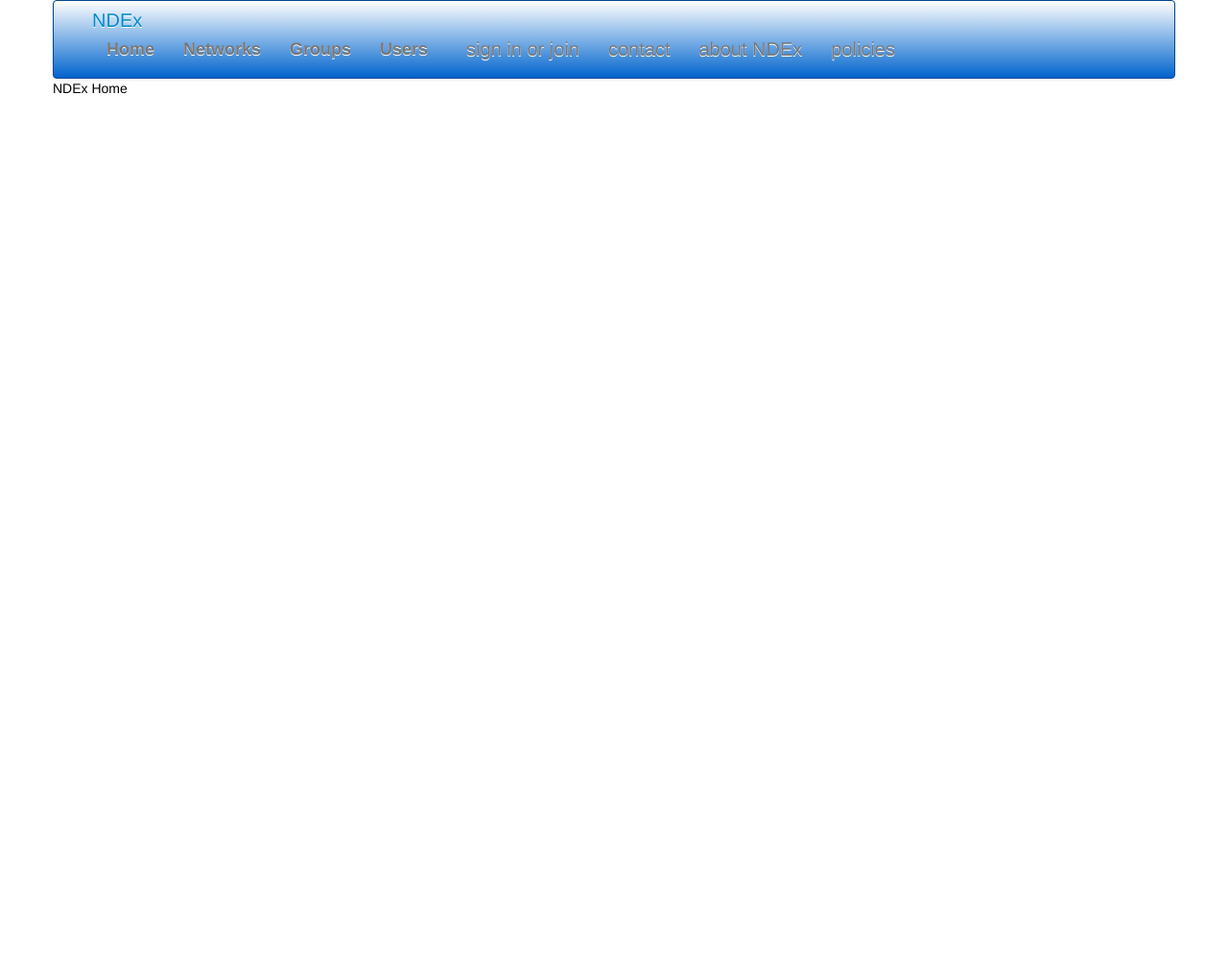
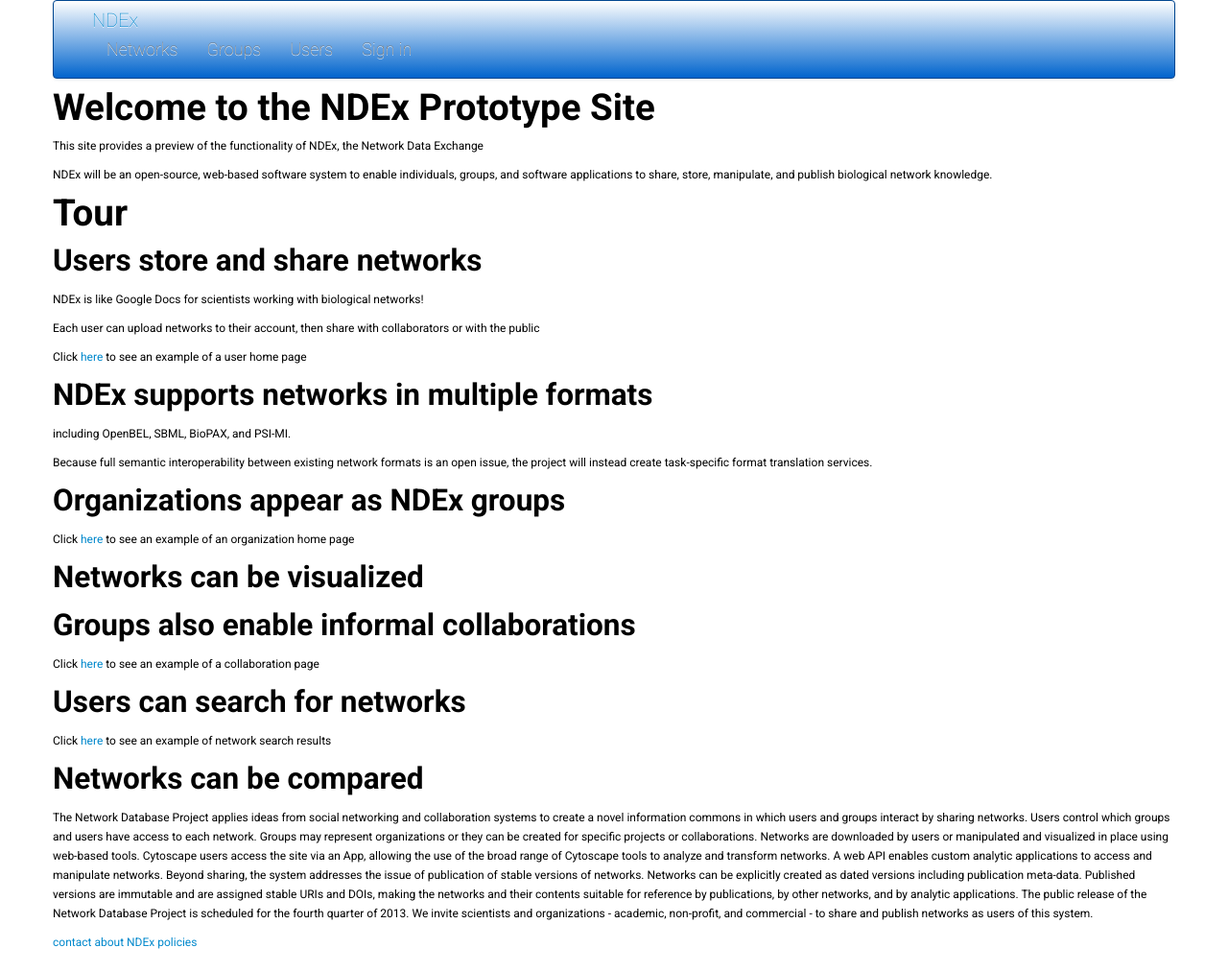
Before and after one commit to cubuzoa/NDEx-Site, a Node server app: page / in a window 1280 px wide. Shown: the whole page at 96% size. Before the commit the page ends 98 px from the top, so only its background shows below. Run offline with Node 20, Linux system fonts and the light colour scheme; some libraries are stand-ins or nearby versions.

Commit message:
Changed fonts, nav bar, started work on home page

```diff
--- a/css/ndex-site.css
+++ b/css/ndex-site.css
@@ -1,10 +1,36 @@
+@font-face {
+    font-family: Roboto, sans-serif;
+}
+
+html, body {
+    width: 100%;
+    height: 100%;
+    margin: 0;
+    padding: 0;
+    font-family: Roboto;
+    font-weight: 400;
+    font-size: 12px;
+}
+
+h1,h2,h3,h4,h5 {
+    font-family: Roboto;
+}
+
+h4 {
+    font-weight: 300;
+}
+
+.brand {
+	vertical-align: middle;
+	font-size: 20px;
+  	font-weight: 700;
+}
+
 .main-nav {
 	vertical-align: middle;
 	font-size: 18px;
-  	font-weight: bold;
+  	font-weight: 100;
 }
-
-
 
 .ndex-section {
 	font-size: 18px;
--- a/views/foot.ejs
+++ b/views/foot.ejs
@@ -1,3 +1,4 @@
+
 </div>
 </body>
 </html>
--- a/views/head.ejs
+++ b/views/head.ejs
@@ -14,6 +14,11 @@
 
 	<script src="http://code.jquery.com/jquery.js"></script>
 	<script src="js/bootstrap.min.js"></script>
+
+    <!-- Download Web Fonts -->
+    <link href='http://fonts.googleapis.com/css?family=Roboto:400,300,100,500,700' rel='stylesheet'>
+    <link href='http://fonts.googleapis.com/css?family=Lato:100,400,700' rel='stylesheet'>
+
 	<!-- styles -->
 	<link href="css/bootstrap.min.css" rel="stylesheet" media="screen">
 	<link href="css/bootstrap-responsive.min.css" rel="stylesheet" media="screen">
--- a/views/home.ejs
+++ b/views/home.ejs
@@ -2,6 +2,52 @@
 <% include head.ejs %>
 <% include nav.ejs %>
 <div class="container">
-<p>NDEx Home</p>
+<h1>Welcome to the NDEx Prototype Site</h1>
+
+<p>This site provides a preview of the functionality of NDEx, the Network Data Exchange</p>
+
+<p>NDEx will be an open-source, web-based software system to enable individuals, groups, and
+software applications to share, store, manipulate, and publish biological network knowledge. </p>
+
+<h1>Tour</h1>
+<h2>Users store and share networks</h2>
+<p>NDEx is like Google Docs for scientists working with biological networks!</p>
+<p>Each user can upload networks to their account, then share with collaborators or with the public</p>
+<p>Click <a href="/my-account">here</a> to see an example of a user home page</p>
+
+<h2>NDEx supports networks in multiple formats</h2>
+<p>including OpenBEL, SBML, BioPAX, and PSI-MI. </p>
+<p>Because full semantic interoperability between existing network formats is an open issue,
+the project will instead create task-specific format translation services.</p>
+
+<h2>Organizations appear as NDEx groups</h2>
+<p>Click <a href="/groups/pathwaycommons">here</a> to see an example of an organization home page</p>
+
+<h2>Networks can be visualized</h2>
+
+<h2>Groups also enable informal collaborations</h2>
+<p>Click <a href="/groups/e2fworkinggroup">here</a> to see an example of a collaboration page</p>
+
+<h2>Users can search for networks</h2>
+<p>Click <a href="/my-account">here</a> to see an example of network search results</p>
+
+<h2>Networks can be compared</h2>
+
+The Network Database Project applies ideas from social networking and collaboration systems
+to create a novel information commons in which users and groups interact by sharing networks.
+Users control which groups and users have access to each network.
+Groups may represent organizations or they can be created for specific projects or collaborations.
+
+Networks are downloaded by users or manipulated and visualized in place using web-based tools. Cytoscape users access the site via an App, allowing the use of the broad range of Cytoscape tools to analyze and transform networks. A web API enables custom analytic applications to access and manipulate networks.
+
+Beyond sharing, the system addresses the issue of publication of stable versions of networks. Networks can be explicitly created as dated versions including publication meta-data. Published versions are immutable and are assigned stable URIs and DOIs, making the networks and their contents suitable for reference by publications, by other networks, and by analytic applications.
+
+The public release of the Network Database Project is scheduled for the fourth quarter of 2013. We invite scientists and organizations - academic, non-profit, and commercial - to share and publish networks as users of this system.
+</p>
+
+<a href="/contact" >contact</a>
+<a href="/about" >about NDEx</a>
+<a href="/policy" >policies</a>
+
 </div>
 <% include foot.ejs %>
--- a/views/nav.ejs
+++ b/views/nav.ejs
@@ -6,25 +6,12 @@
 	  		<span class="icon-bar"></span>
 	  		<span class="icon-bar"></span>
 	  	</a>
-		<div class="brand"><a href="/" >NDEx</a><% if (user) {%> <%= user.username %><%}%>
+		<div class="brand"><a href="/" >NDEx</a>
+		<% if (user) {%> <%= user.username %><%}%>
 
 		<div class="nav-collapse">
-
-			<ul class="nav pull-right">
-				<% if (!user) {%>
-				<li><a href="/login" >sign in or join</a></li>
-				<%} else {%>
-				<li><a href="/logout" >sign out</a></li>
-				<%}%>
-				<li><a href="/contact" >contact</a></li>
-				<li><a href="/about" >about NDEx</a></li>
-				<li><a href="/policy" >policies</a></li>
-			</ul>
-
-
 			<ul class="nav pull-left main-nav">
 
-			  <li><a href="/">Home</a></li>
 			  <li><a href="/searchNetworks">Networks</a></li>
 			  <li><a href="/searchGroups">Groups</a></li>
 			  <li><a href="/searchUsers">Users</a></li>
@@ -34,6 +21,11 @@
 			  <li><a href="/ManageTasks">Tasks</a></li>
 			  <li><a href="/UploadNetwork">Upload</a></li>
 			  <%}%>
+			  <% if (!user) {%>
+			  <li><a href="/login" >Sign in</a></li>
+			  <%} else {%>
+			  <li><a href="/logout" >Sign out</a></li>
+			  <%}%>
 			</ul>
 
 		</div><!-- /.nav-collapse -->
```
